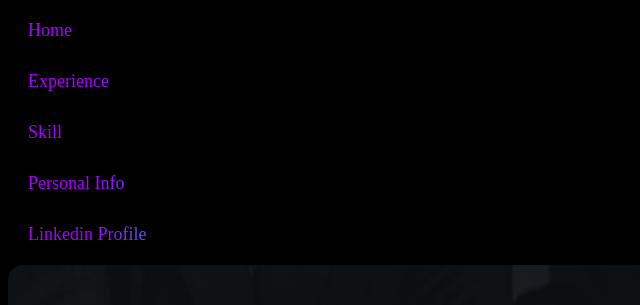
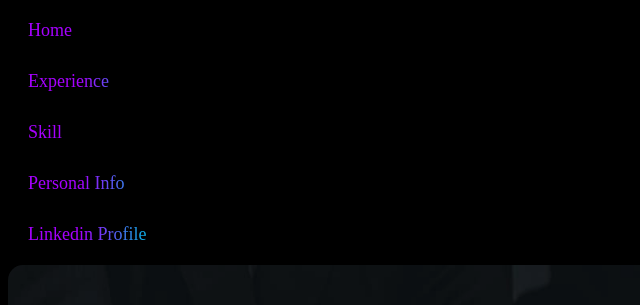
Before and after one commit to RajeshAsthana/in, a plain HTML site: page index.html in a window 1280 px wide. Shown: the top 305 px of the page, 0-640 px from the left. Drawn offline with Linux system fonts and the light colour scheme.

Commit message:
Update style.css

```diff
--- a/style.css
+++ b/style.css
@@ -26,7 +26,7 @@ nav{
 }
 
 nav a{
-    background-image: linear-gradient(to right,rgb(166, 0, 255) 6% ,rgb(17, 167, 227) 15% , #01ad1d 22%);
+    background-image: linear-gradient(to right,rgb(166, 0, 255) 5% ,rgb(17, 167, 227) 10% , #01ad1d 22%);
     background-clip: text;
     color: transparent;
     -webkit-background-clip: text;
```
